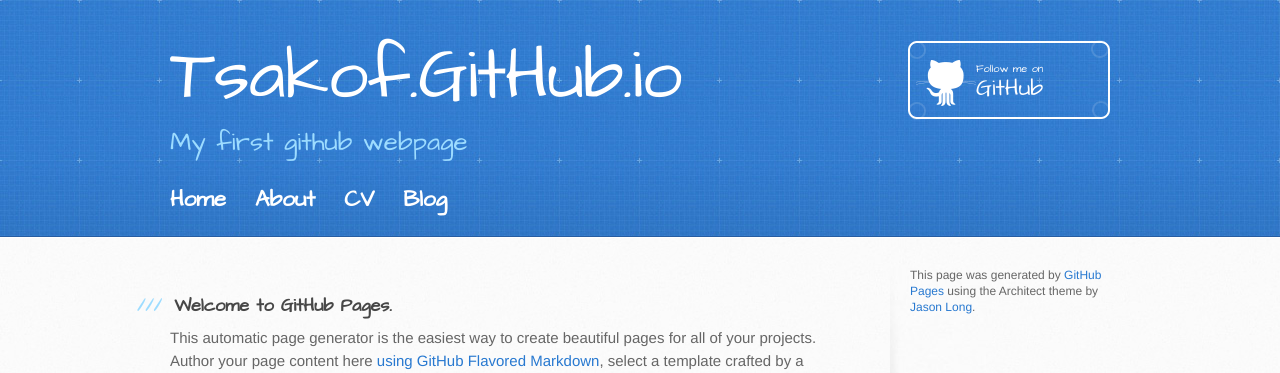
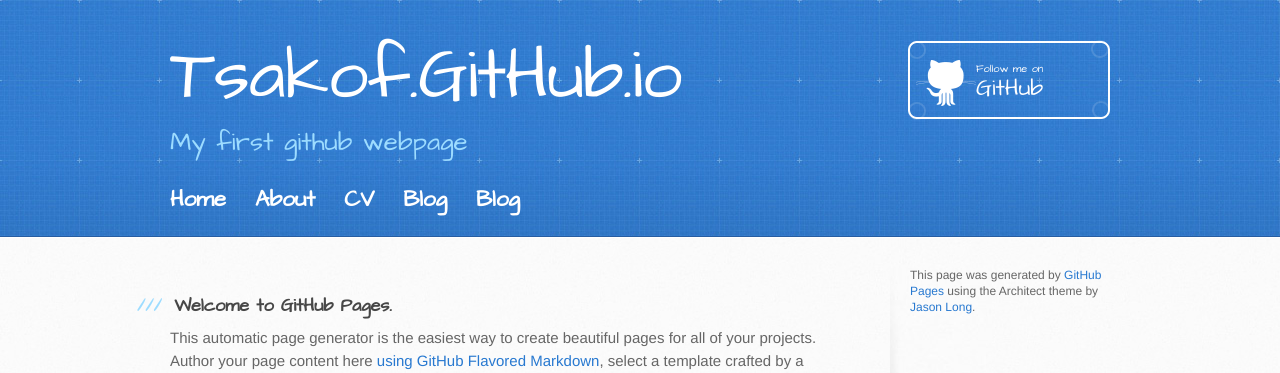
Before and after one commit to tsakof/tsakof.github.io, a Jekyll site: the page index.html, which Jekyll copies as it is, in a window 1280 px wide. Shown: the top 373 px of the page. Built offline with Jekyll 4.4.1, drawn with Linux system fonts in a browser that asks for light colours.

Commit message:
Update index.html

```diff
--- a/index.html
+++ b/index.html
@@ -28,6 +28,7 @@
 		        	<li><a href="/about">About</a></li>
 	        		<li><a href="/cv">CV</a></li>
 	        		<li><a href="/blog">Blog</a></li>
+	        		<li><a href="/me">Blog</a></li>
 	    		</ul>
 			</nav>
       </div>
```
